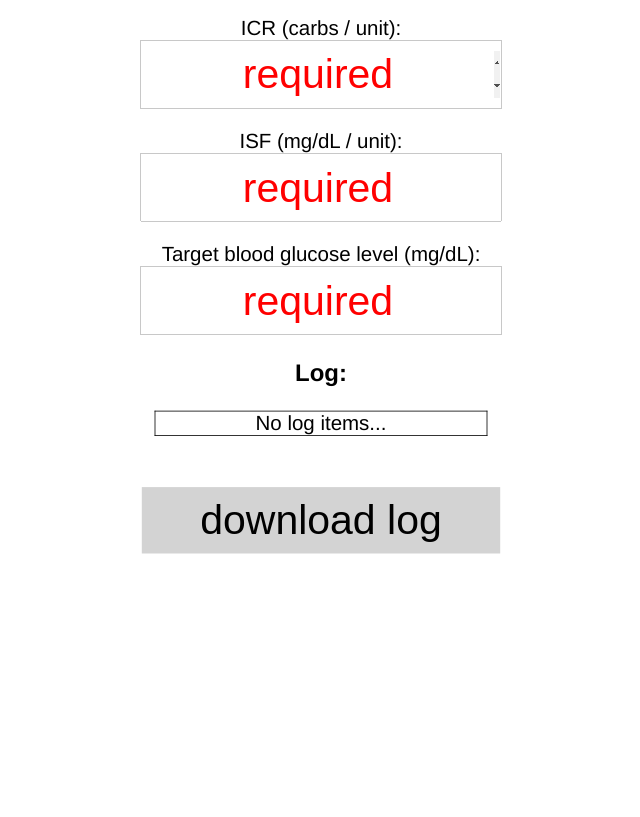
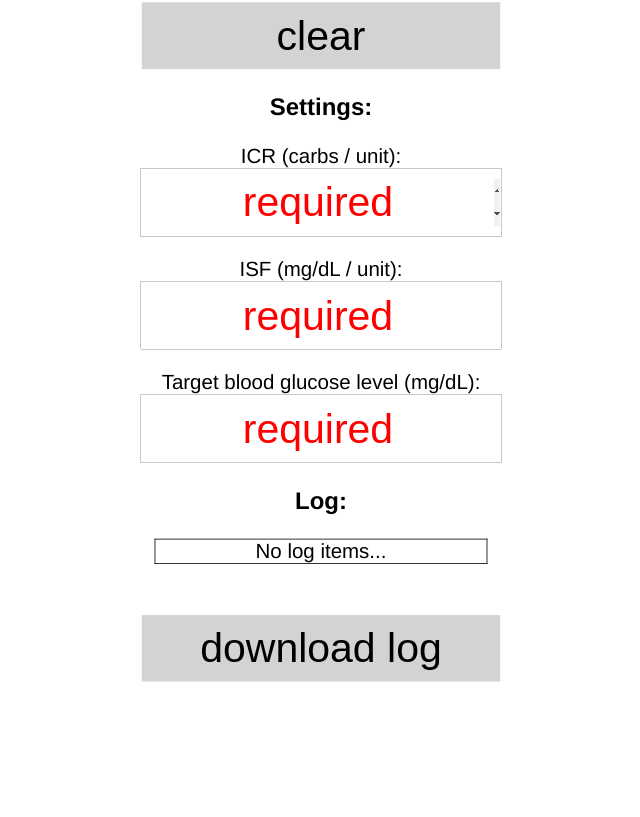
Before and after one commit to nashingofteeth/bolus-calculator, a plain HTML site: page index.html in a window 1280 px wide. Shown: the part 696-1513 px from the top of the page, without its empty margins (319-959 px from the left). Drawn offline with Linux system fonts and the light colour scheme.

```diff
--- a/style.css
+++ b/style.css
@@ -70,7 +70,7 @@
 @media (min-width: 1000px) {
     body {
         transform:scale(.4);
-        margin-top: -80vw;
+        margin-top: -70vw;
     }
 
     /* body {
```
